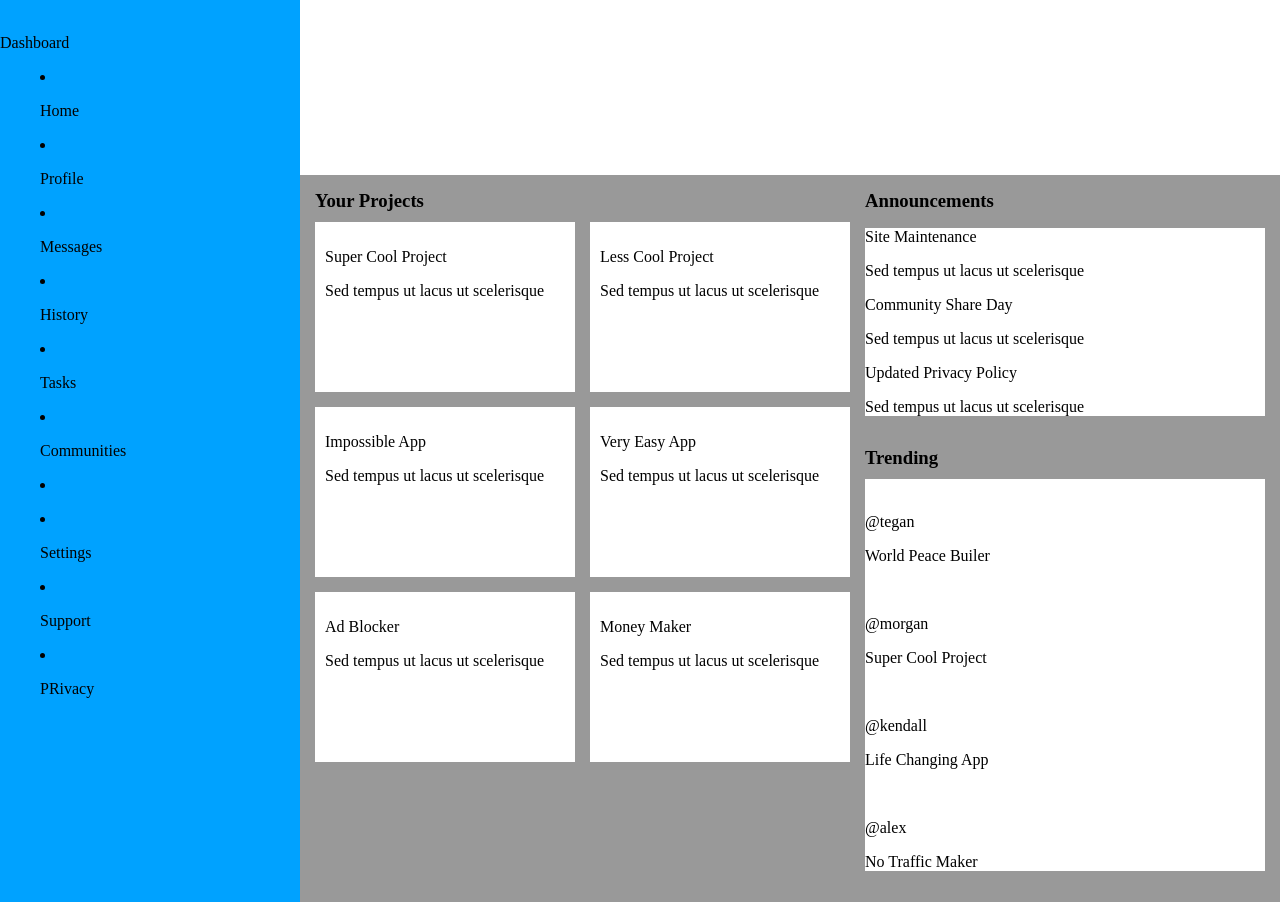
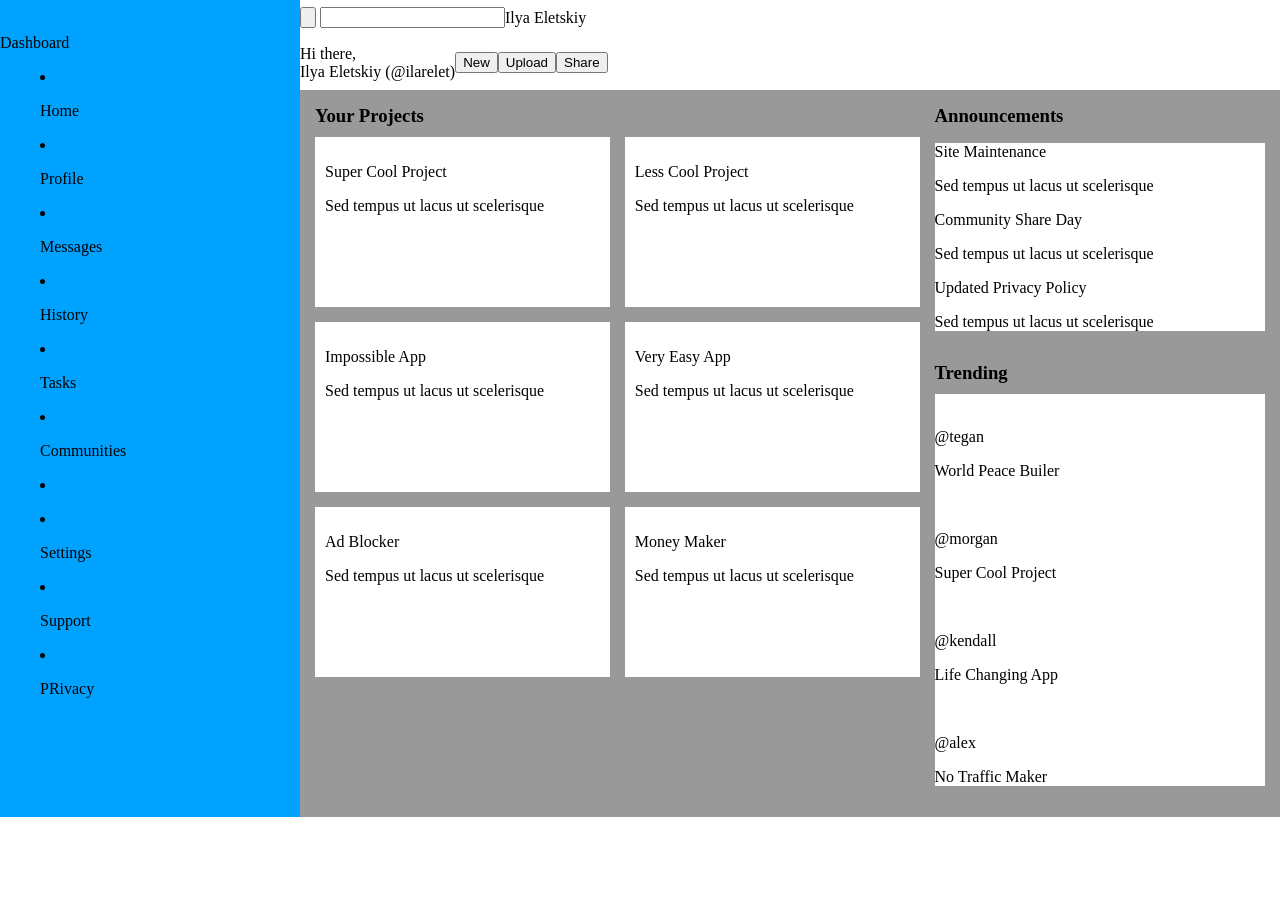
Before and after one commit to ilarelet/dashboard, a plain HTML site: page index.html in a window 1280 px wide. After the commit the page ends 817 px from the top, so only its background shows below. Drawn offline with Linux system fonts and the light colour scheme.

Commit message:
topbar content added

```diff
--- a/index.html
+++ b/index.html
@@ -57,8 +57,25 @@
         </menu>
     </nav>
     <header>
-        <div class="searchbar"></div>
-        <div class="userbar"></div>
+        <div class="searchbar">
+            <form action="">
+                <button class="search-pic"><img href=""></button>
+                <input type="text">
+            </form>
+            <img href="" class="notification-pic">
+            <img href="" class="userpic-small">
+            <p class="username">Ilya Eletskiy</p>
+        </div>
+        <div class="userbar">
+            <img href="" class="userpic-big">
+            <div class="welcome-message">
+                <p class="hi">Hi there,</p>
+                <p class="name">Ilya Eletskiy (@ilarelet)</p>
+            </div>
+            <button class="userbar-button">New</button>
+            <button class="userbar-button">Upload</button>
+            <button class="userbar-button">Share</button>
+        </div>
     </header>
     <main>
         <section class="projects">
--- a/style.css
+++ b/style.css
@@ -5,7 +5,7 @@ html{
 body{
     display: grid;
     grid-template-columns: 300px 1fr;
-    grid-template-rows: 175px auto;
+    grid-template-rows: repeat(2, auto-fit);
     width: 100%;
     margin: 0;
 }
@@ -18,8 +18,8 @@ nav{
 main{
     background-color: #999999;
     display: grid;
-    grid-template-columns: 1fr 400px;
-    grid-template-rows: auto auto;
+    grid-template-columns: 2fr minmax(400px 1fr);
+    grid-template-rows: repeat(2, auto-fit);
     gap: 15px;
     padding: 15px;
 }
@@ -64,3 +64,33 @@ h3{
 .trending-content{
     background-color: white;
 }
+
+/*navbar*/
+
+/*userbar*/
+.searchbar{
+    display: flex;
+    flex-direction: row;
+    height: 35px;
+    align-items: center;
+}
+
+.userbar{
+    display: flex;
+    flex-direction: row;
+    height: 55px;
+    align-items: center;
+}
+
+.welcome-message{
+    display:flex;
+    flex-direction: column;
+}
+
+.hi{
+    margin: 0;
+}
+
+.name{
+    margin: 0;
+}
```
